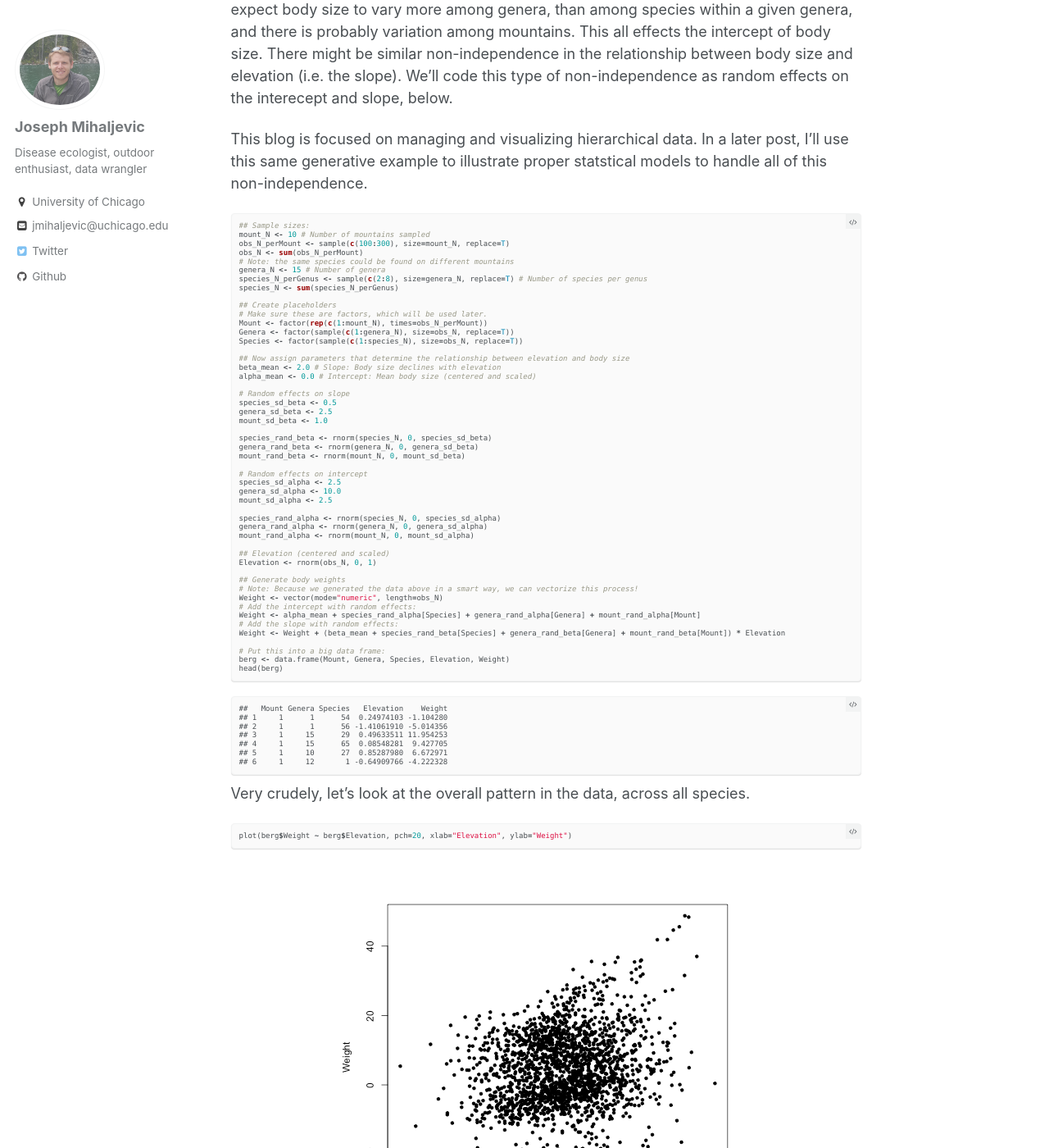
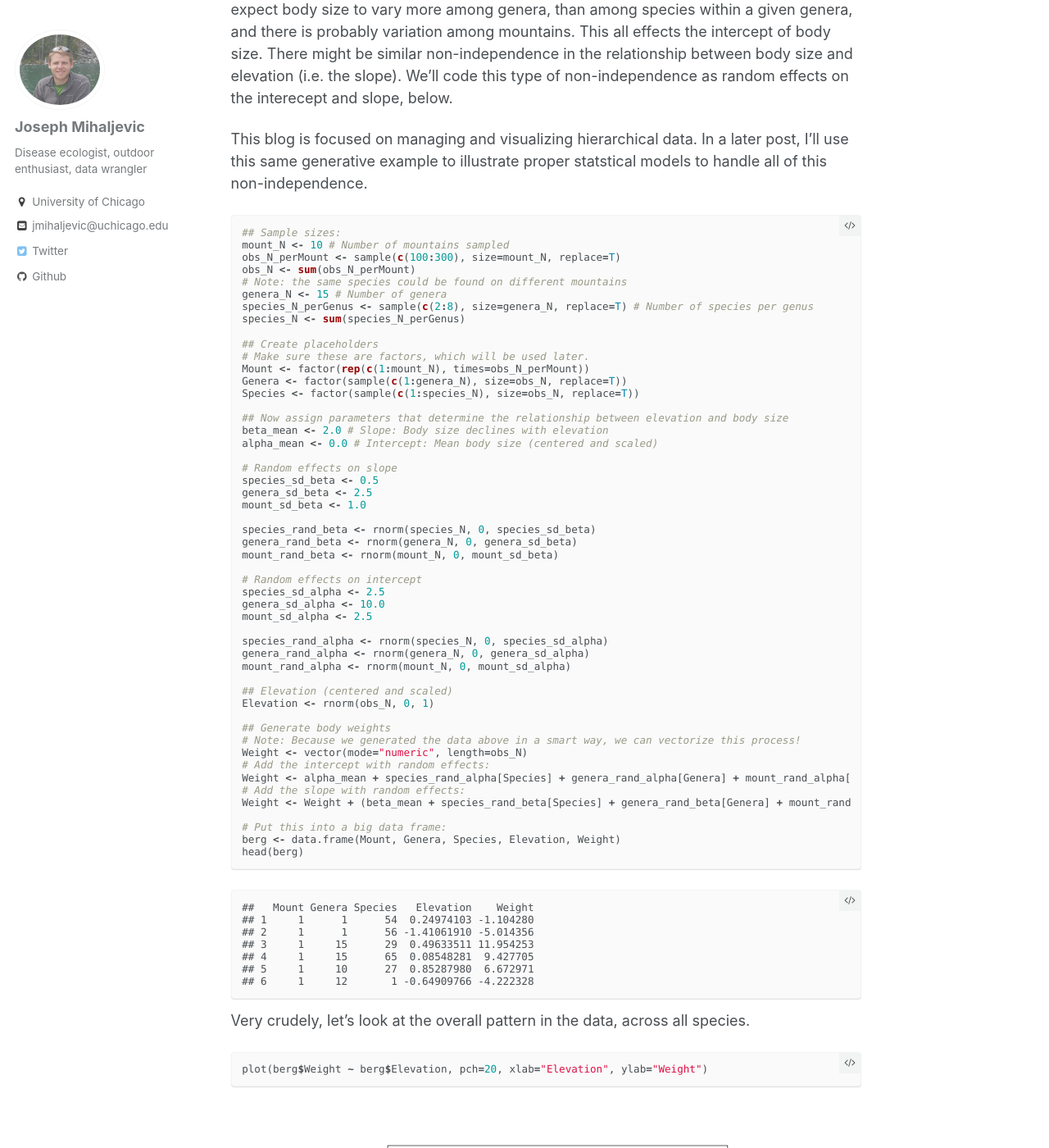
Before and after one commit to jrmihalj/jrmihalj.github.io, a Jekyll site: the page built from _posts/2016-9-10-hierarchical-data-management-and-visualization.md, in a window 1280 px wide and 1400 px high, scrolled down 687 px. Shown: the whole window at 82% size. Built offline with Jekyll 4.4.1, drawn with Linux system fonts in a browser that asks for light colours; comment, search, counter and statistics services are not loaded.

Commit message:
new highlight code

```diff
--- a/_sass/_syntax.scss
+++ b/_sass/_syntax.scss
@@ -7,7 +7,7 @@ figure.highlight {
   position: relative;
   margin-bottom: 1em;
   font-family: $garamond;
-  font-size: 0.5em;
+  font-size: 0.7em;
   line-height: 1.2;
   border: 1px solid $border-color;
   border-radius: $border-radius;
```
